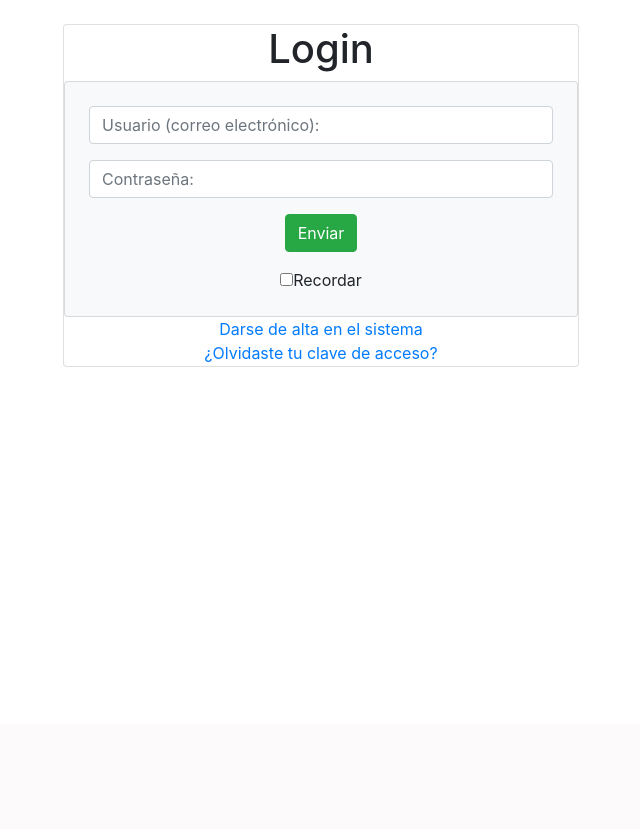
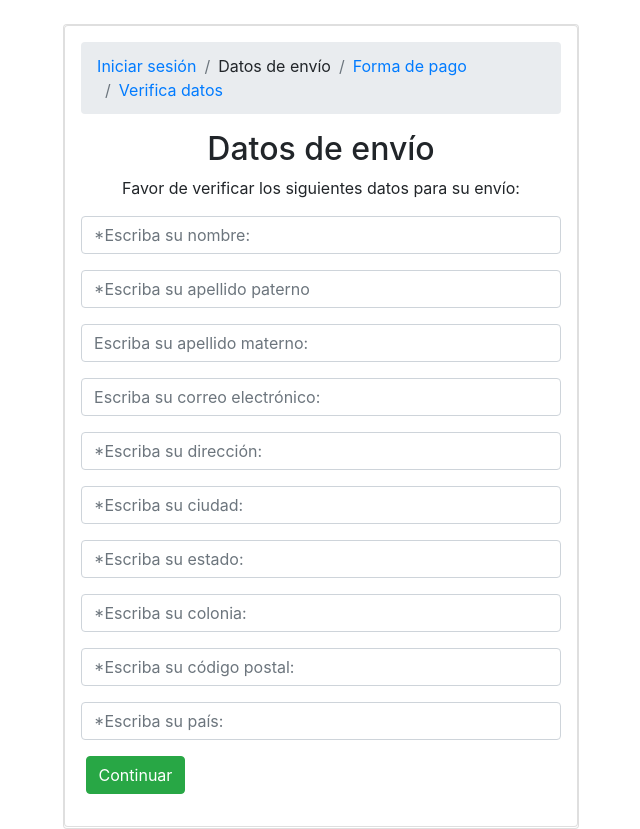
Before and after one commit to RousseOrtiz/Proyecto-En-Ju2022, a PHP site: page /app/vistas/datosEnvioVista.php in a window 1280 px wide. Shown: the part 76-905 px from the top of the page, without its empty margins (319-959 px from the left). Before the commit the page ends 443 px from the top, so only its background shows below. Run offline with PHP 8.4, Linux system fonts and the light colour scheme; data that the repository does not hold is empty; some libraries are stand-ins or nearby versions.

Commit message:
vista de envio de datos creada y agregado en controlador carrito

```diff
--- /dev/null
+++ b/app/vistas/datosEnvioVista.php
@@ -0,0 +1,70 @@
+<?php include_once("encabezado.php"); ?>
+<div class="card p-3" id="contenedor">
+<nav aria-label="breadcrumb">
+    <ol class="breadcrumb">
+      <li class="breadcrumb-item"><a href="#">Iniciar sesión</a></li>
+      <li class="breadcrumb-item">Datos de envío</li>
+      <li class="breadcrumb-item"><a href="#">Forma de pago</a></li>
+      <li class="breadcrumb-item"><a href="#">Verifica datos</a></li>
+    </ol>
+  </nav>
+<h2>Datos de envío</h2>
+<p>Favor de verificar los siguientes datos para su envío:</p>
+<form action="<?php print RUTA; ?>carrito/formaPago/" method="POST">
+    <div class="form-group text-left">
+      <input type="text" name="nombre" id="nombre" class="form-control" required placeholder="*Escriba su nombre:"
+      value='<?php isset($datos["data"]["nombre"])? print $datos["data"]["nombre"]:""; ?>' />
+    </div>
+
+    <div class="form-group text-left">
+      <input type="text" name="apellidoPaterno" id="apellidoPaterno" class="form-control" required placeholder="*Escriba su apellido paterno"
+      value='<?php isset($datos["data"]["apellidoPaterno"])? print $datos["data"]["apellidoPaterno"]:""; ?>'/>
+    </div>
+
+    <div class="form-group text-left">
+      <input type="text" name="apellidoMaterno" id="apellidoMaterno" class="form-control" placeholder="Escriba su apellido materno:"
+      value='<?php isset($datos["data"]["apellidoMaterno"])? print $datos["data"]["apellidoMaterno"]:""; ?>'/>
+    </div>
+
+    <div class="form-group text-left">
+      <input type="email" name="email" id="email" class="form-control" placeholder="Escriba su correo electrónico:"
+      value='<?php isset($datos["data"]["email"])? print $datos["data"]["email"]:""; ?>'/>
+    </div>
+
+    <div class="form-group text-left">
+      <input type="text" name="direccion" id="direccion" class="form-control" placeholder="*Escriba su dirección:"
+      required value='<?php isset($datos["data"]["direccion"])? print $datos["data"]["direccion"]:""; ?>'/>
+    </div>
+
+    <div class="form-group text-left">
+      <input type="text" name="ciudad" id="ciudad" class="form-control" placeholder="*Escriba su ciudad:"
+      required value='<?php isset($datos["data"]["ciudad"])? print $datos["data"]["ciudad"]:""; ?>'/>
+    </div>
+
+    <div class="form-group text-left">
+      <input type="text" name="estado" id="estado" class="form-control" placeholder="*Escriba su estado:"
+      required value='<?php isset($datos["data"]["estado"])? print $datos["data"]["estado"]:""; ?>'/>
+    </div>
+
+    <div class="form-group text-left">
+      <input type="text" name="colonia" id="colonia" class="form-control" placeholder="*Escriba su colonia:"
+      required value='<?php isset($datos["data"]["colonia"])? print $datos["data"]["colonia"]:""; ?>'/>
+    </div>
+
+    <div class="form-group text-left">
+      <input type="text" name="codpos" id="codpos" class="form-control" placeholder="*Escriba su código postal:"
+      required value='<?php isset($datos["data"]["codpos"])? print $datos["data"]["codpos"]:""; ?>'/>
+    </div>
+
+    <div class="form-group text-left">
+      <input type="text" name="pais" id="pais" class="form-control" placeholder="*Escriba su país:"
+      required value='<?php isset($datos["data"]["pais"])? print $datos["data"]["pais"]:""; ?>'/>
+    </div>
+
+    <div class="form-group text-left">
+      <label for="enviar"></label>
+      <input type="submit" value="Continuar"  class="btn btn-success" role="button"/>
+    </div>
+</form>
+</div>
+<?php include_once("piepagina.php"); ?>
```
Also changed, not shown: app/controladores/Carrito.php (+10 -5 lines).
